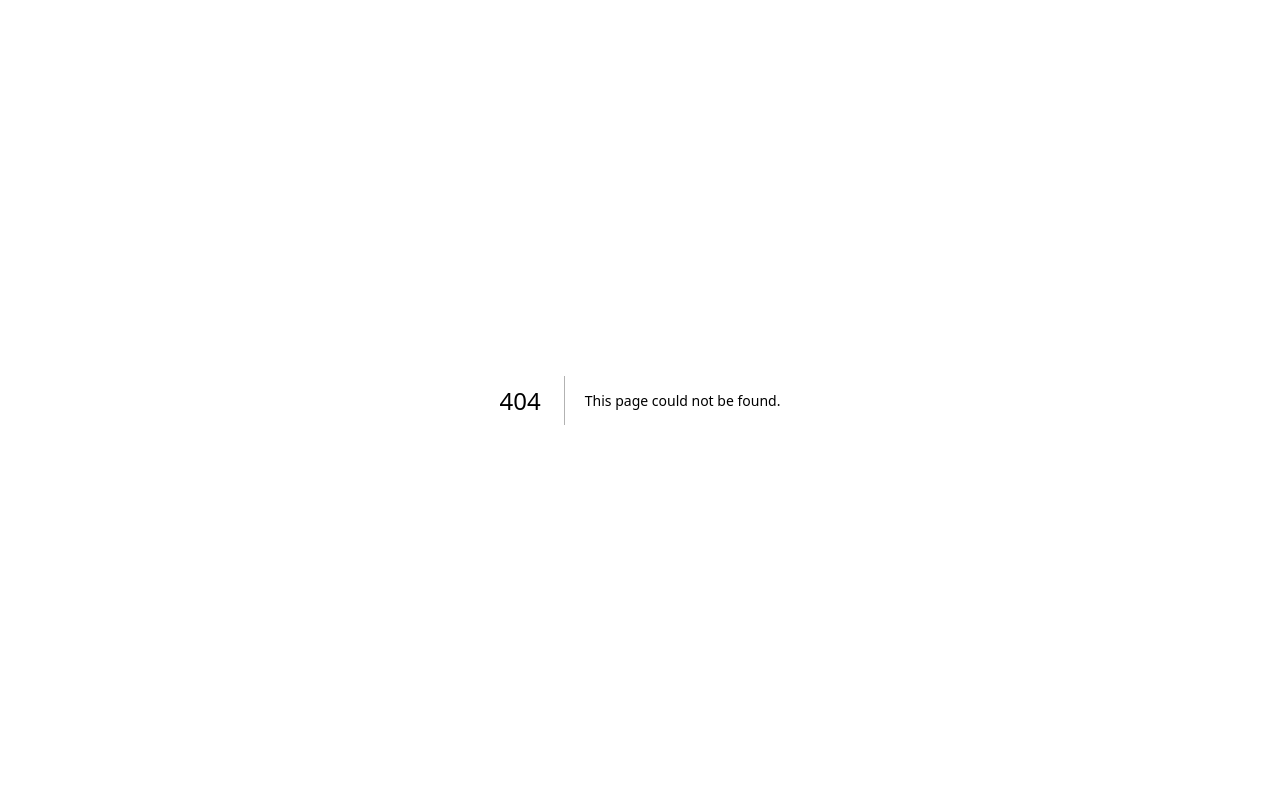
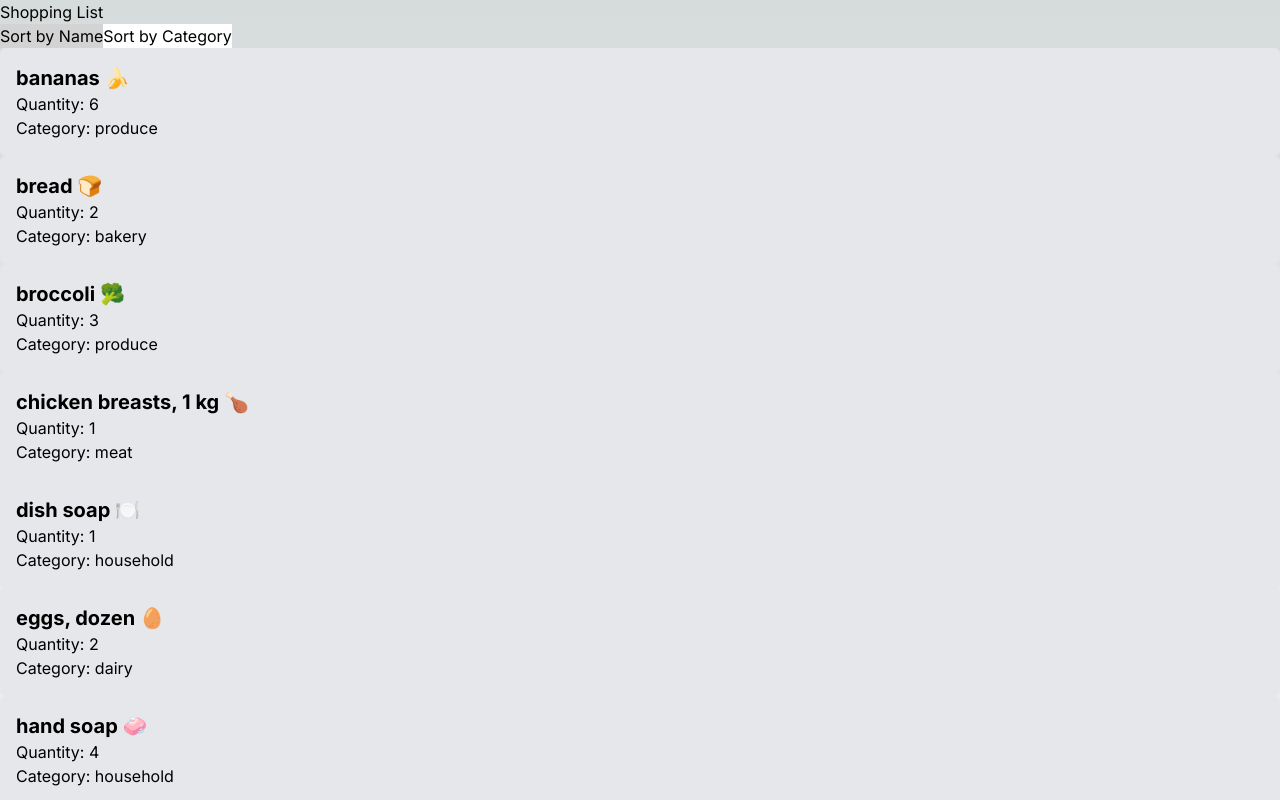
Before and after one commit to graffuko/cprg306-assignments, a Next.js app: page /week-5 in a window 1280 px wide. Before the commit this address had no page. Shown: the top 800 px of the page. Built offline with nearby package versions, Linux system fonts and the light colour scheme.

Commit message:
week five assignment

```diff
--- /dev/null
+++ b/app/week-5/item-list.js
@@ -0,0 +1,45 @@
+"use client";
+
+import { useState } from 'react';
+import Item from './item';
+import items from './items.json';
+
+export default function ItemList() {
+  const [sortBy, setSortBy] = useState('name');
+
+  const sortedItems = [...items].sort((a, b) => {
+    if (sortBy === 'name') {
+      return a.name.localeCompare(b.name);
+    } else if (sortBy === 'category') {
+      return a.category.localeCompare(b.category);
+    }
+    return 0;
+  });
+
+  return (
+    <div>
+      <div>
+        <button
+          onClick={() => setSortBy('name')}
+          style={{ backgroundColor: sortBy === 'name' ? 'lightgray' : 'white' }}
+        >
+          Sort by Name
+        </button>
+        <button
+          onClick={() => setSortBy('category')}
+          style={{ backgroundColor: sortBy === 'category' ? 'lightgray' : 'white' }}
+        >
+          Sort by Category
+        </button>
+      </div>
+      <ul>
+        {sortedItems.map(item => (
+          <Item
+            key={item.id}
+            item={item}
+          />
+        ))}
+      </ul>
+    </div>
+  );
+}
--- /dev/null
+++ b/app/week-5/item.js
@@ -0,0 +1,13 @@
+"use client";
+
+export default function Item({ item }) {
+    let { name, quantity, category } = item;
+
+    return (
+        <li className="bg-gray-200 p-4 rounded-md">
+            <h3 className="text-xl font-bold">{name}</h3>
+            <p>Quantity: {quantity}</p>
+            <p>Category: {category}</p>
+        </li>
+    );
+}
--- /dev/null
+++ b/app/week-5/items.json
@@ -0,0 +1,74 @@
+[
+    {
+      "id": "1h2GJKH12gkHG31h1H",
+      "name": "milk, 4 L 🥛",
+      "quantity": 1,
+      "category": "dairy"
+    },
+    {
+      "id": "2KJH3k2j3H1k2J3K1H",
+      "name": "bread 🍞",
+      "quantity": 2,
+      "category": "bakery"
+    },
+    {
+      "id": "3h2KJH3k2j3H1k2J3",
+      "name": "eggs, dozen 🥚",
+      "quantity": 2,
+      "category": "dairy"
+    },
+    {
+      "id": "4k2J3K1H2GJKH12gk",
+      "name": "bananas 🍌",
+      "quantity": 6,
+      "category": "produce"
+    },
+    {
+      "id": "5H1h1H2KJH3k2j3H",
+      "name": "broccoli 🥦",
+      "quantity": 3,
+      "category": "produce"
+    },
+    {
+      "id": "6H1k2J3K1H2GJKH1",
+      "name": "chicken breasts, 1 kg 🍗",
+      "quantity": 1,
+      "category": "meat"
+    },
+    {
+      "id": "7gkHG31h1H2KJH3k",
+      "name": "pasta sauce 🍝",
+      "quantity": 3,
+      "category": "canned goods"
+    },
+    {
+      "id": "8j3H1k2J3K1H2GJK",
+      "name": "spaghetti, 454 g 🍝",
+      "quantity": 2,
+      "category": "dry goods"
+    },
+    {
+      "id": "9H12gkHG31h1H2KJ",
+      "name": "toilet paper, 12 pack 🧻",
+      "quantity": 1,
+      "category": "household"
+    },
+    {
+      "id": "10H3k2j3H1k2J3K1",
+      "name": "paper towels, 6 pack",
+      "quantity": 1,
+      "category": "household"
+    },
+    {
+      "id": "11k2J3K1H2GJKH12",
+      "name": "dish soap 🍽️",
+      "quantity": 1,
+      "category": "household"
+    },
+    {
+      "id": "12GJKH12gkHG31h1",
+      "name": "hand soap 🧼",
+      "quantity": 4,
+      "category": "household"
+    }
+  ]
--- /dev/null
+++ b/app/week-5/page.js
@@ -0,0 +1,12 @@
+import Link from 'next/link';
+import ItemList from './item-list';
+
+export default function Page() {
+    return (
+        <main>
+            <h1>Shopping List</h1>
+            <ItemList />
+            <Link href="/">Back to Home</Link>
+        </main>
+    )
+}
```
